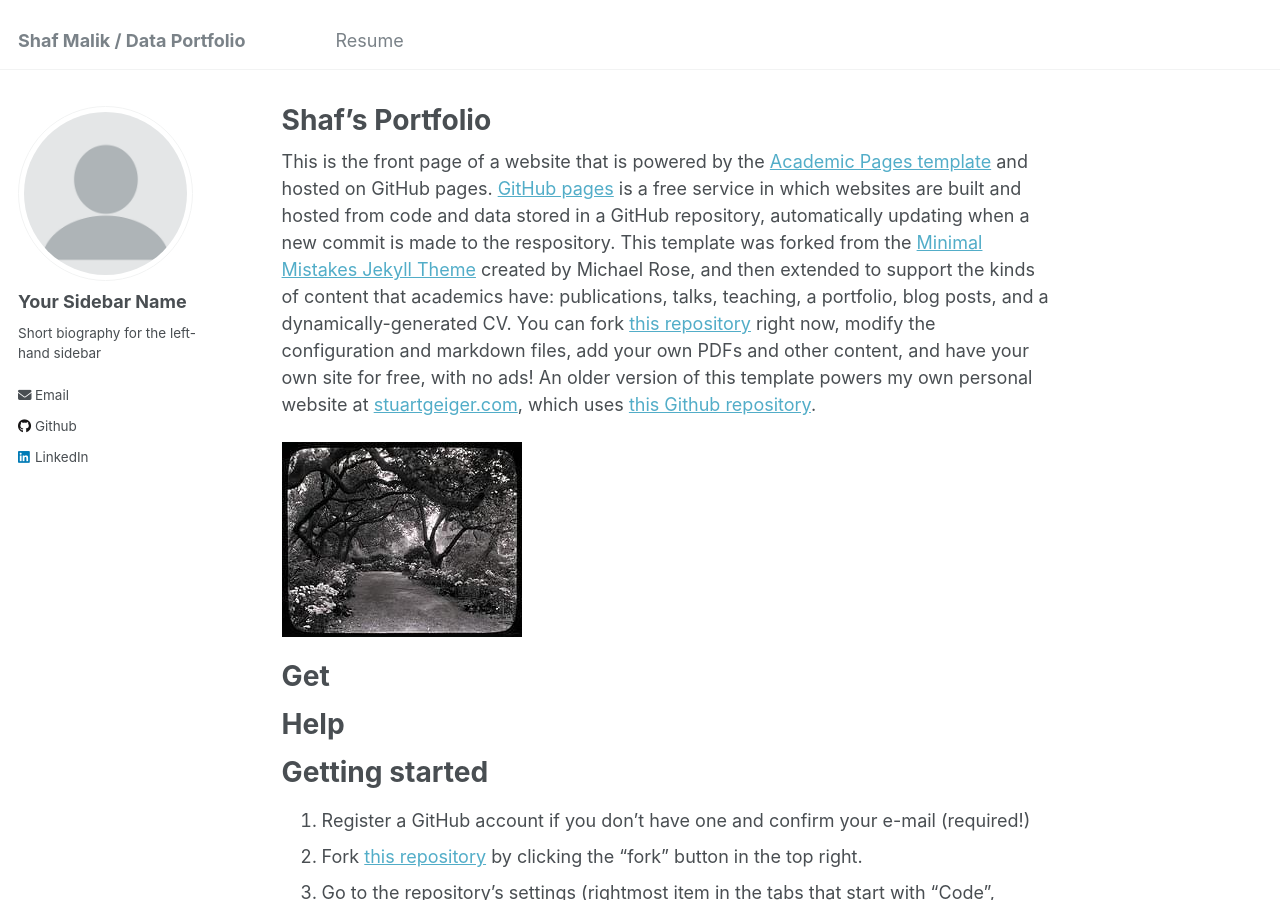
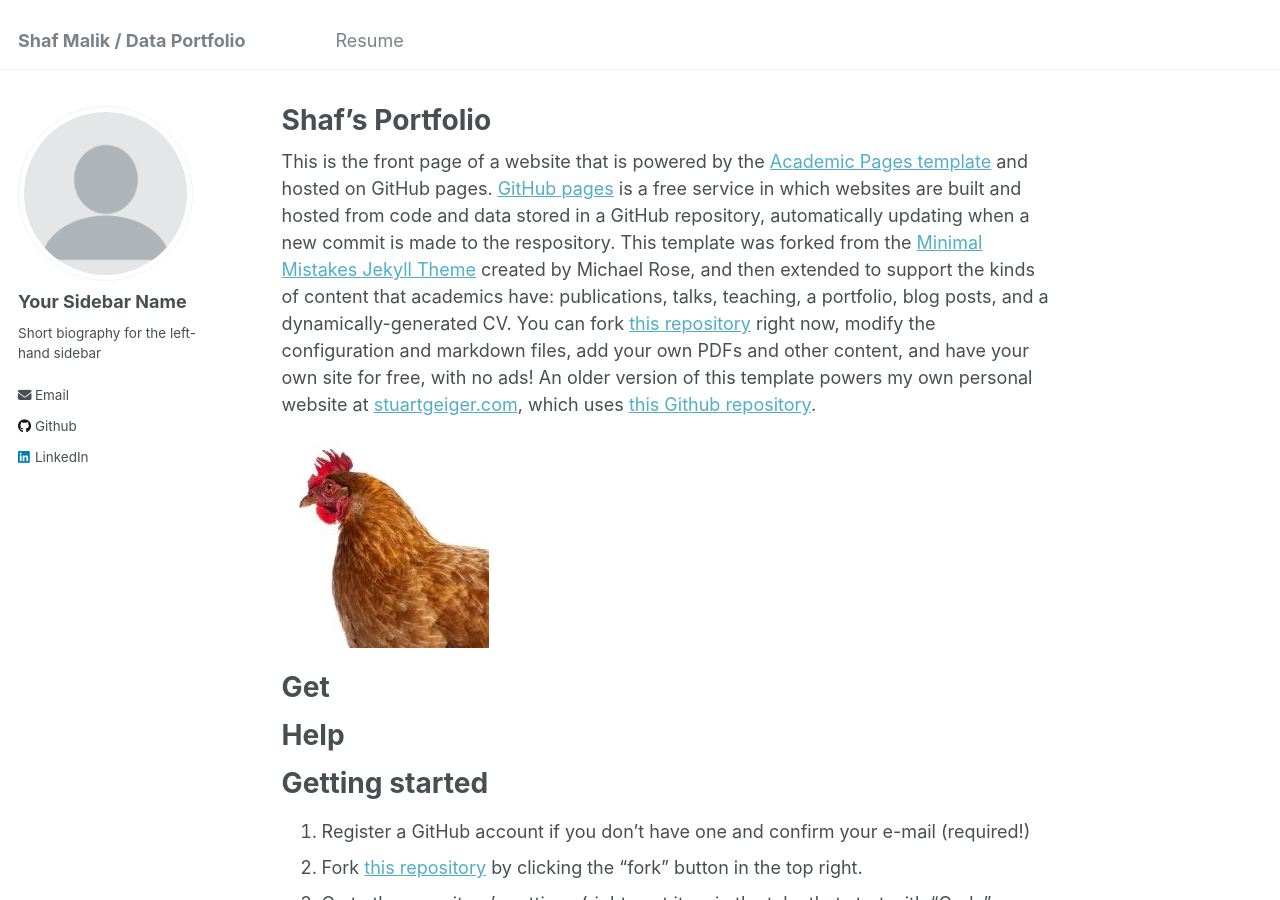
Before and after one commit to shafmalik/shaf.malik.github.io, a Jekyll site: the page built from _pages/about.md, in a window 1280 px wide and 900 px high. Built offline with Jekyll 4.4.1, drawn with Linux system fonts in a browser that asks for light colours.

Commit message:
Update about.md

```diff
--- a/_pages/about.md
+++ b/_pages/about.md
@@ -9,7 +9,7 @@ redirect_from:
 
 This is the front page of a website that is powered by the [Academic Pages template](https://github.com/academicpages/academicpages.github.io) and hosted on GitHub pages. [GitHub pages](https://pages.github.com) is a free service in which websites are built and hosted from code and data stored in a GitHub repository, automatically updating when a new commit is made to the respository. This template was forked from the [Minimal Mistakes Jekyll Theme](https://mmistakes.github.io/minimal-mistakes/) created by Michael Rose, and then extended to support the kinds of content that academics have: publications, talks, teaching, a portfolio, blog posts, and a dynamically-generated CV. You can fork [this repository](https://github.com/academicpages/academicpages.github.io) right now, modify the configuration and markdown files, add your own PDFs and other content, and have your own site for free, with no ads! An older version of this template powers my own personal website at [stuartgeiger.com](http://stuartgeiger.com), which uses [this Github repository](https://github.com/staeiou/staeiou.github.io).
 
-![help-me](https://github.com/shafmalik/shaf.malik.github.io/blob/master/images/3953273590_704e3899d5_m.jpg)
+![Chicken](https://github.com/shafmalik/shaf.malik.github.io/blob/master/images/Chicken.JPG)
 
 # Get
 
```
